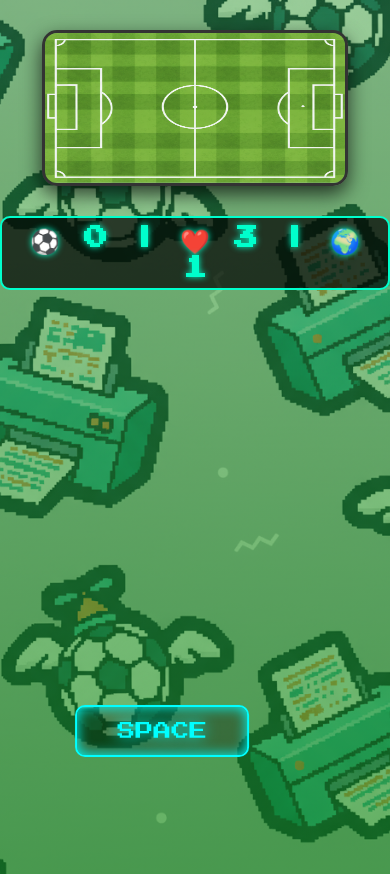
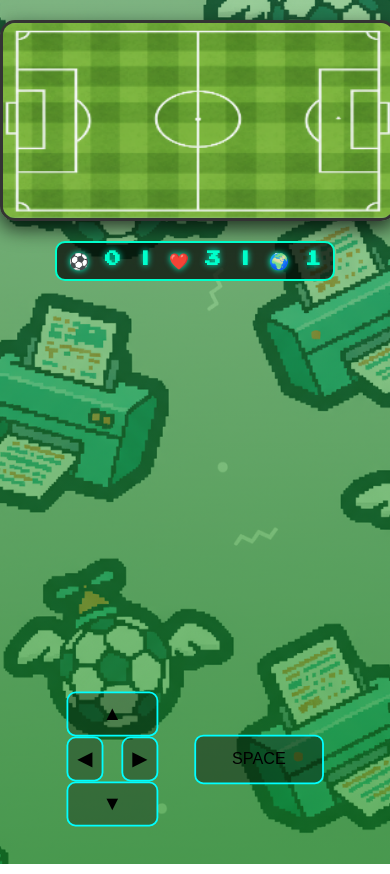
Before and after one commit to Monicasz10/juego, a plain HTML site: page index.html in a window 390 px wide. Both pictures are taken after a click on the button "Iniciar Juego". Drawn offline with Linux system fonts and the light colour scheme.

Commit message:
Update style.css

```diff
--- a/style.css
+++ b/style.css
@@ -1,4 +1,4 @@
-/* Fondo principal con imagen y degradado */
+/* Fondo principal */
 body {
   text-align: center;
   font-family: Arial, sans-serif;
@@ -6,8 +6,6 @@ body {
   padding: 0;
   height: 100vh;
   overflow: hidden;
-
-  /* Fondo con degradado verde y tu imagen */
   background: linear-gradient(rgba(0, 128, 0, 0.4), rgba(0, 128, 0, 0.6)),
               url("fondoo.png");
   background-size: cover;
@@ -60,19 +58,26 @@ body {
   box-shadow: 0 0 15px #00ff99;
 }
 
-/* Canvas del juego */
+/* CANVAS RESPONSIVO */
+#canvas-container {
+  width: 100%;
+  max-width: 900px;
+  margin: 20px auto;
+}
+
 canvas {
+  width: 100%;
+  height: auto;
   display: block;
-  margin: 30px auto;
   border: 3px solid #333;
   border-radius: 15px;
-  background-color: rgba(0, 0, 0, 0.3);
   box-shadow: 0 8px 20px rgba(0,0,0,0.7);
+  background: rgba(0, 0, 0, 0.2);
 }
 
+/* Puntaje */
 #puntaje {
   font-size: 24px;
-  margin-top: 10px;
   font-weight: bold;
   color: white;
   text-shadow: 1px 1px 2px black;
@@ -83,7 +88,8 @@ canvas {
   position: absolute;
   top: 50%;
   left: 50%;
-  width: 400px;
+  width: 90%;
+  max-width: 400px;
   padding: 20px;
   transform: translate(-50%, -50%);
   background-color: rgba(255, 255, 255, 0.95);
@@ -92,39 +98,22 @@ canvas {
   box-shadow: 2px 2px 10px rgba(0,0,0,0.5);
 }
 
-#pregunta-box input {
-  width: 80%;
-  padding: 5px;
-  margin-top: 10px;
-}
+.oculto { display: none !important; }
 
-#pregunta-box button {
-  padding: 5px 10px;
-  margin-top: 10px;
-}
-
-.oculto {
-  display: none !important;
-}
-/* 🎮 CONTROLES EN PANTALLA */
+/* CONTROLES */
 #controles-juego {
   position: absolute;
   bottom: 25px;
-  left: 15%;
+  left: 50%;
   transform: translateX(-50%);
   display: flex;
   align-items: center;
-  gap: 90px;
+  gap: 70px;
   z-index: 1000;
 }
 
-.control-flechas {
-  display: flex;
-  flex-direction: column;
-  align-items: center;
-  color: #00ffff;
-  font-family: 'Press Start 2P', cursive;
-  text-shadow: 0 0 10px #00ffff, 0 0 20px #00ffff;
+.flecha, .boton-space {
+  user-select: none;
 }
 
 .control-flechas .flecha {
@@ -132,45 +121,31 @@ canvas {
   padding: 10px;
   border: 2px solid #00ffff;
   border-radius: 10px;
-  margin: 4px;
   background: rgba(0, 0, 0, 0.3);
-  transition: 0.2s;
 }
 
-.control-flechas .flecha:hover {
-  background: rgba(0, 255, 255, 0.2);
-  transform: scale(1.1);
-}
-
-.control-flechas .fila {
+.fila {
   display: flex;
   gap: 20px;
 }
 
 .boton-space {
-  border: 2px solid #00ffff;
   padding: 15px 40px;
-  color: #00ffff;
-  font-family: 'Press Start 2P', cursive;
   font-size: 18px;
   border-radius: 10px;
-  background: rgba(0, 0, 0, 0.3);
-  text-shadow: 0 0 15px #00ffff;
-  box-shadow: 0 0 20px #00ffff inset;
-  transition: 0.3s;
-  animation: pulso 1.5s infinite alternate;
+  border: 2px solid #00ffff;
+  background: rgba(0,0,0,0.4);
 }
 
-@keyframes pulso {
-  from {
-    box-shadow: 0 0 10px #00ffff inset;
+/* 📱 MOBILE */
+@media (max-width: 600px) {
+  #controles-juego {
+    bottom: 10px;
+    gap: 40px;
+    transform: translateX(-50%) scale(0.9);
   }
-  to {
-    box-shadow: 0 0 25px #00ffff inset, 0 0 10px #00ffff;
+
+  #puntaje {
+    font-size: 16px;
   }
 }
-
-.boton-space:hover {
-  background: rgba(0, 255, 255, 0.1);
-  transform: scale(1.1);
-}
```
